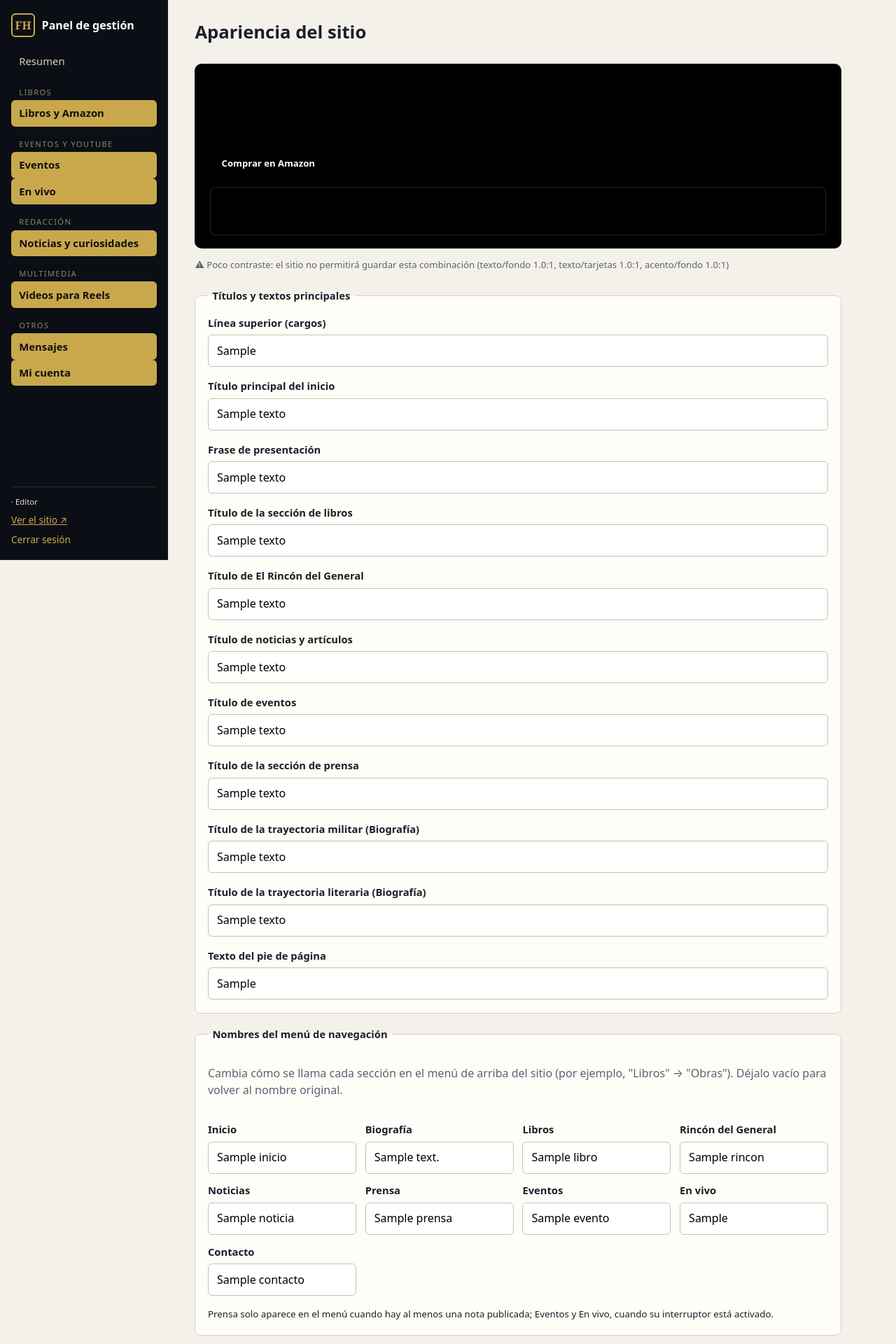
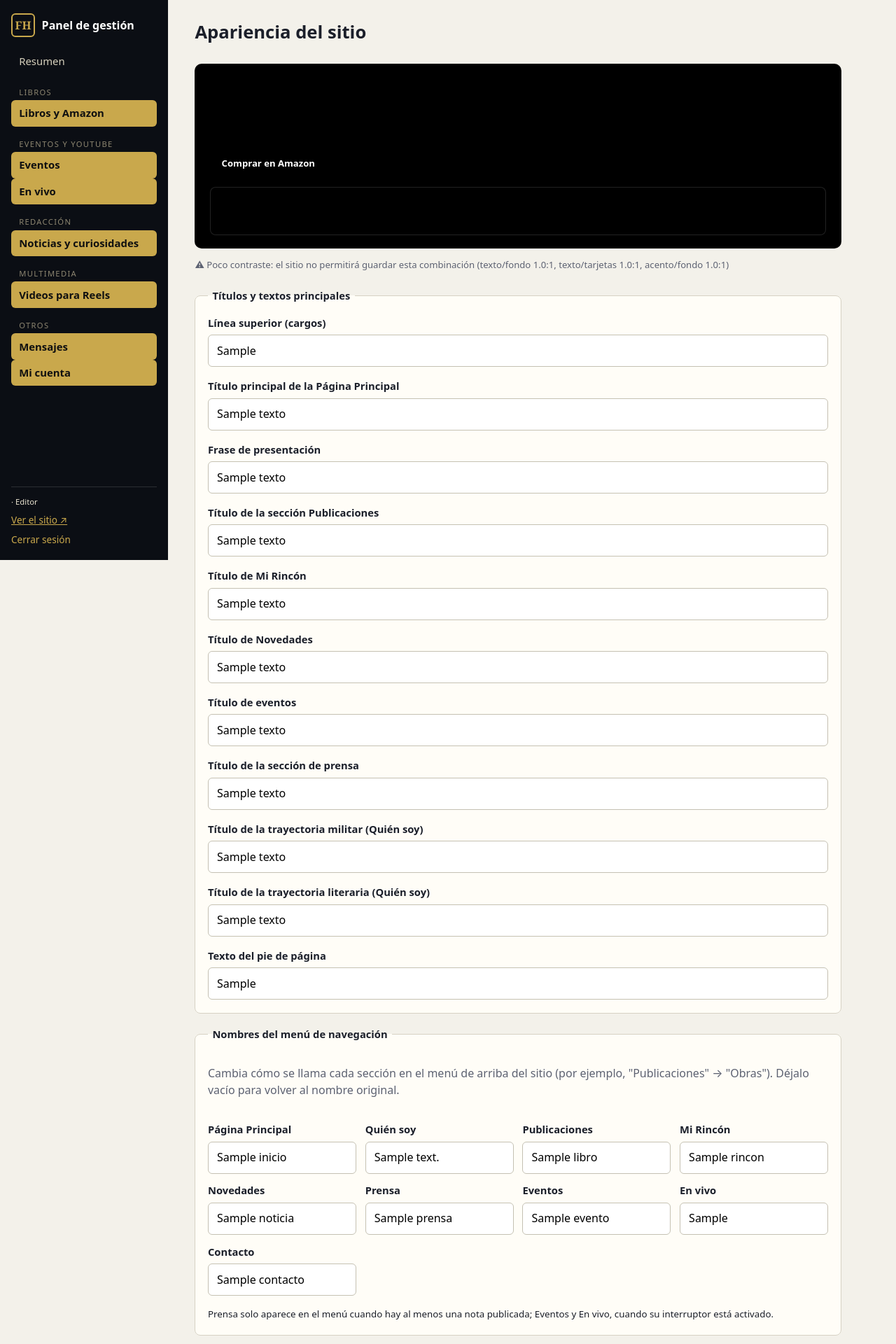
Before and after one commit to mxldigitalservices-oss/general-frutuoso, a Node project: template views/admin/apariencia.ejs in a window 1280 px wide. Shown: the top 1920 px of the page at 70% size. Run offline with Node 20 templates, Linux system fonts and the light colour scheme; the template is opened without the code that fills it: most values are stand-ins (such as "Sample title", 1, 10 or a date in 2020); grey boxes marked "Sample" are stand-in pictures; some libraries are stand-ins or nearby versions.

Commit message:
Dominio oficial juanmanuelfructuosoheredia.com y nombres de secciones

```diff
--- a/config/session.js
+++ b/config/session.js
@@ -15,6 +15,7 @@ function build() {
   }
   return session({
     name: 'fh.sid',
+    proxy: true, // detrás del proxy HTTPS de Railway: respeta X-Forwarded-Proto para la cookie Secure
     secret: env.SESSION_SECRET,
     resave: false,
     saveUninitialized: false,
--- a/views/404.ejs
+++ b/views/404.ejs
@@ -3,6 +3,6 @@
 <main id="contenido"><section class="section"><div class="wrap narrow center">
   <p class="eyebrow">Error 404</p><h1>Página no encontrada</h1>
   <p class="lead">El enlace que buscas no existe o ya no está disponible.</p>
-  <p><a class="btn" href="/">Volver al inicio</a></p>
+  <p><a class="btn" href="/">Volver a la Página Principal</a></p>
 </div></section></main>
 <%- include('partials/footer') %>
--- a/views/admin/apariencia.ejs
+++ b/views/admin/apariencia.ejs
@@ -17,15 +17,15 @@
   <input type="hidden" name="_csrf" value="<%= csrfToken %>">
 
   <fieldset><legend>Títulos y textos principales</legend>
-    <% [['heroEyebrow', 'Línea superior (cargos)'], ['heroTitulo', 'Título principal del inicio'], ['heroSubtitulo', 'Frase de presentación'], ['tituloLibros', 'Título de la sección de libros'], ['tituloRincon', 'Título de El Rincón del General'], ['tituloNoticias', 'Título de noticias y artículos'], ['tituloEventos', 'Título de eventos'], ['tituloPrensa', 'Título de la sección de prensa'], ['tituloMilitar', 'Título de la trayectoria militar (Biografía)'], ['tituloLiteraria', 'Título de la trayectoria literaria (Biografía)'], ['piePagina', 'Texto del pie de página']].forEach(t => { %>
+    <% [['heroEyebrow', 'Línea superior (cargos)'], ['heroTitulo', 'Título principal de la Página Principal'], ['heroSubtitulo', 'Frase de presentación'], ['tituloLibros', 'Título de la sección Publicaciones'], ['tituloRincon', 'Título de Mi Rincón'], ['tituloNoticias', 'Título de Novedades'], ['tituloEventos', 'Título de eventos'], ['tituloPrensa', 'Título de la sección de prensa'], ['tituloMilitar', 'Título de la trayectoria militar (Quién soy)'], ['tituloLiteraria', 'Título de la trayectoria literaria (Quién soy)'], ['piePagina', 'Texto del pie de página']].forEach(t => { %>
       <div class="a-field"><label for="t_<%= t[0] %>"><%= t[1] %></label><input id="t_<%= t[0] %>" type="text" name="t_<%= t[0] %>" maxlength="300" value="<%= aj.textos[t[0]] %>"></div>
     <% }) %>
   </fieldset>
 
   <fieldset><legend>Nombres del menú de navegación</legend>
-    <p class="a-muted">Cambia cómo se llama cada sección en el menú de arriba del sitio (por ejemplo, "Libros" → "Obras"). Déjalo vacío para volver al nombre original.</p>
+    <p class="a-muted">Cambia cómo se llama cada sección en el menú de arriba del sitio (por ejemplo, "Publicaciones" → "Obras"). Déjalo vacío para volver al nombre original.</p>
     <div class="a-colores">
-      <% [['inicio', 'Inicio'], ['biografia', 'Biografía'], ['libros', 'Libros'], ['rincon', 'Rincón del General'], ['noticias', 'Noticias'], ['prensa', 'Prensa'], ['eventos', 'Eventos'], ['enVivo', 'En vivo'], ['contacto', 'Contacto']].forEach(m => { %>
+      <% [['inicio', 'Página Principal'], ['biografia', 'Quién soy'], ['libros', 'Publicaciones'], ['rincon', 'Mi Rincón'], ['noticias', 'Novedades'], ['prensa', 'Prensa'], ['eventos', 'Eventos'], ['enVivo', 'En vivo'], ['contacto', 'Contacto']].forEach(m => { %>
         <div class="a-field"><label for="m_<%= m[0] %>"><%= m[1] %></label><input id="m_<%= m[0] %>" type="text" name="m_<%= m[0] %>" maxlength="30" value="<%= aj.menu[m[0]] %>"></div>
       <% }) %>
     </div>
--- a/views/biografia.ejs
+++ b/views/biografia.ejs
@@ -40,7 +40,7 @@
       <li><span class="t-anio"><%= h.anio %></span><div><h3><%= h.titulo %></h3><% if (h.descripcion) { %><p><%= h.descripcion %></p><% } %></div></li>
       <% }) %>
     </ol>
-    <p class="center"><a class="btn" href="/libros">Ver las obras</a></p>
+    <p class="center"><a class="btn" href="/libros">Ver las publicaciones</a></p>
   </div>
 </section>
 <% } %>
--- a/views/index.ejs
+++ b/views/index.ejs
@@ -9,8 +9,8 @@
       <h1><%= ajustes.textos.heroTitulo %></h1>
       <p class="lead"><%= ajustes.textos.heroSubtitulo %></p>
       <div class="actions">
-        <a class="btn" href="/libros">Ver libros</a>
-        <a class="btn btn-ghost" href="/biografia">Conocer su historia</a>
+        <a class="btn" href="/libros"><%= ajustes.menu.libros %></a>
+        <a class="btn btn-ghost" href="/biografia"><%= ajustes.menu.biografia %></a>
       </div>
     </div>
     <% if (libros.length) { %>
@@ -37,7 +37,7 @@
     <div class="grid grid-3">
       <% libros.forEach(l => { %><%- include('partials/libro-card', { l }) %><% }) %>
     </div>
-    <p class="center"><a class="btn btn-ghost" href="/libros">Ver todas las obras</a></p>
+    <p class="center"><a class="btn btn-ghost" href="/libros">Ver todas las publicaciones</a></p>
   </div>
 </section>
 <% } %>
--- a/views/libro-detalle.ejs
+++ b/views/libro-detalle.ejs
@@ -4,7 +4,7 @@
 <section class="section"><div class="wrap libro-det">
   <img class="libro-portada" src="<%= libro.portada || '/img/portada-placeholder.svg' %>" alt="Portada de <%= libro.titulo %>">
   <div>
-    <p class="eyebrow"><a href="/libros">← Todas las obras</a></p>
+    <p class="eyebrow"><a href="/libros">← <%= ajustes.menu.libros %></a></p>
     <h1><%= libro.titulo %></h1>
     <% if (libro.subtitulo) { %><p class="lead"><%= libro.subtitulo %></p><% } %>
     <ul class="ficha">
--- a/views/libros.ejs
+++ b/views/libros.ejs
@@ -1,4 +1,4 @@
-<%- include('partials/head', { title: ajustes.menu.libros, desc: 'Obras del General y escritor Juan Manuel Fructuoso Heredia, con enlaces de compra en Amazon.' }) %>
+<%- include('partials/head', { title: ajustes.menu.libros, desc: 'Publicaciones del General y escritor Juan Manuel Fructuoso Heredia, con enlaces de compra en Amazon.' }) %>
 <%- include('partials/header') %>
 <main id="contenido">
 <section class="page-hero"><div class="wrap">
@@ -9,7 +9,7 @@
 <section class="section"><div class="wrap">
   <% if (libros.length) { %>
   <div class="grid grid-3"><% libros.forEach(l => { %><%- include('partials/libro-card', { l }) %><% }) %></div>
-  <% } else { %><p class="vacio">Pronto publicaremos las obras aquí.</p><% } %>
+  <% } else { %><p class="vacio">Pronto compartiremos aquí nuevas publicaciones.</p><% } %>
 </div></section>
 </main>
 <%- include('partials/footer') %>
--- a/views/noticia-detalle.ejs
+++ b/views/noticia-detalle.ejs
@@ -2,7 +2,7 @@
 <%- include('partials/header') %>
 <main id="contenido">
 <article class="section"><div class="wrap narrow">
-  <p class="eyebrow"><a href="/noticias">← Noticias y artículos</a></p>
+  <p class="eyebrow"><a href="/noticias">← <%= ajustes.textos.tituloNoticias %></a></p>
   <p class="meta"><span class="badge"><%= item.tipo === 'articulo' ? 'Artículo' : 'Noticia' %></span> <%= fmtFecha(item.fecha) %></p>
   <h1><%= item.titulo %></h1>
   <p class="lead"><%= item.resumen %></p>
--- a/views/noticias.ejs
+++ b/views/noticias.ejs
@@ -1,4 +1,4 @@
-<%- include('partials/head', { title: ajustes.menu.noticias, desc: 'Noticias y artículos de Juan Manuel Fructuoso Heredia.' }) %>
+<%- include('partials/head', { title: ajustes.menu.noticias, desc: 'Novedades de Juan Manuel Fructuoso Heredia.' }) %>
 <%- include('partials/header') %>
 <main id="contenido">
 <section class="page-hero"><div class="wrap"><p class="eyebrow">Redacción</p><h1><%= ajustes.textos.tituloNoticias %></h1></div></section>
--- a/views/partials/head.ejs
+++ b/views/partials/head.ejs
@@ -4,7 +4,7 @@
 <meta charset="utf-8">
 <meta name="viewport" content="width=device-width, initial-scale=1">
 <title><%= locals.title ? title + ' · ' : '' %><%= site.nombre %></title>
-<meta name="description" content="<%= locals.desc || 'Portal oficial de Juan Manuel Fructuoso Heredia: General (r), abogado y escritor. Libros, biografía, noticias y eventos.' %>">
+<meta name="description" content="<%= locals.desc || 'Portal oficial de Juan Manuel Fructuoso Heredia: General (r), abogado y escritor. Publicaciones, trayectoria, novedades y eventos.' %>">
 <link rel="canonical" href="<%= site.url %><%= path %>">
 <meta property="og:type" content="website">
 <meta property="og:title" content="<%= locals.title ? title + ' · ' : '' %><%= site.nombre %>">
```
Also changed, not shown: app.js (+14 -7 lines), config/defaults.js (+4 -4 lines), config/env.js (+40 -8 lines), utils/ajustes.js (+23 -4 lines), README.md, 1 other file.
